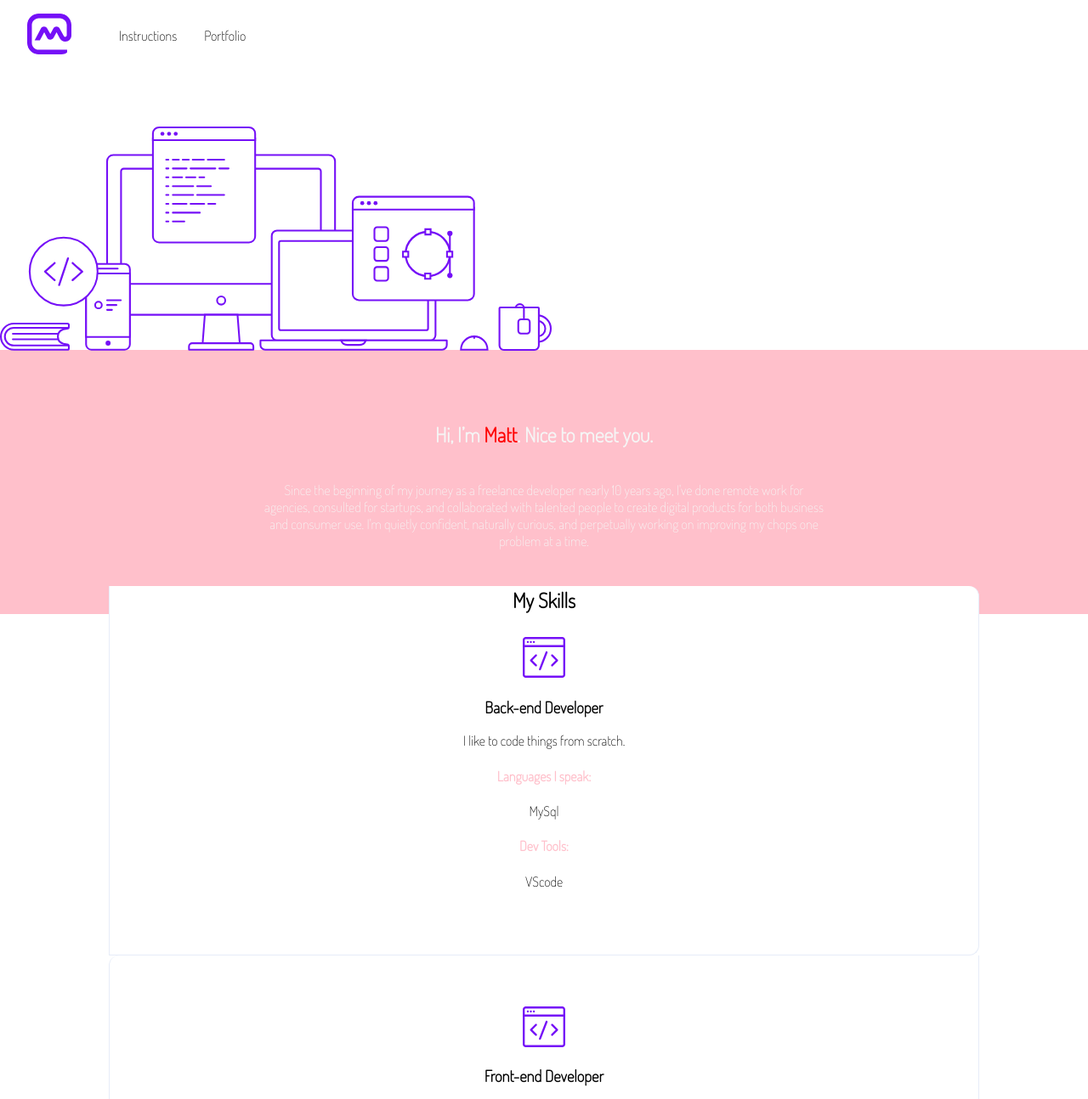
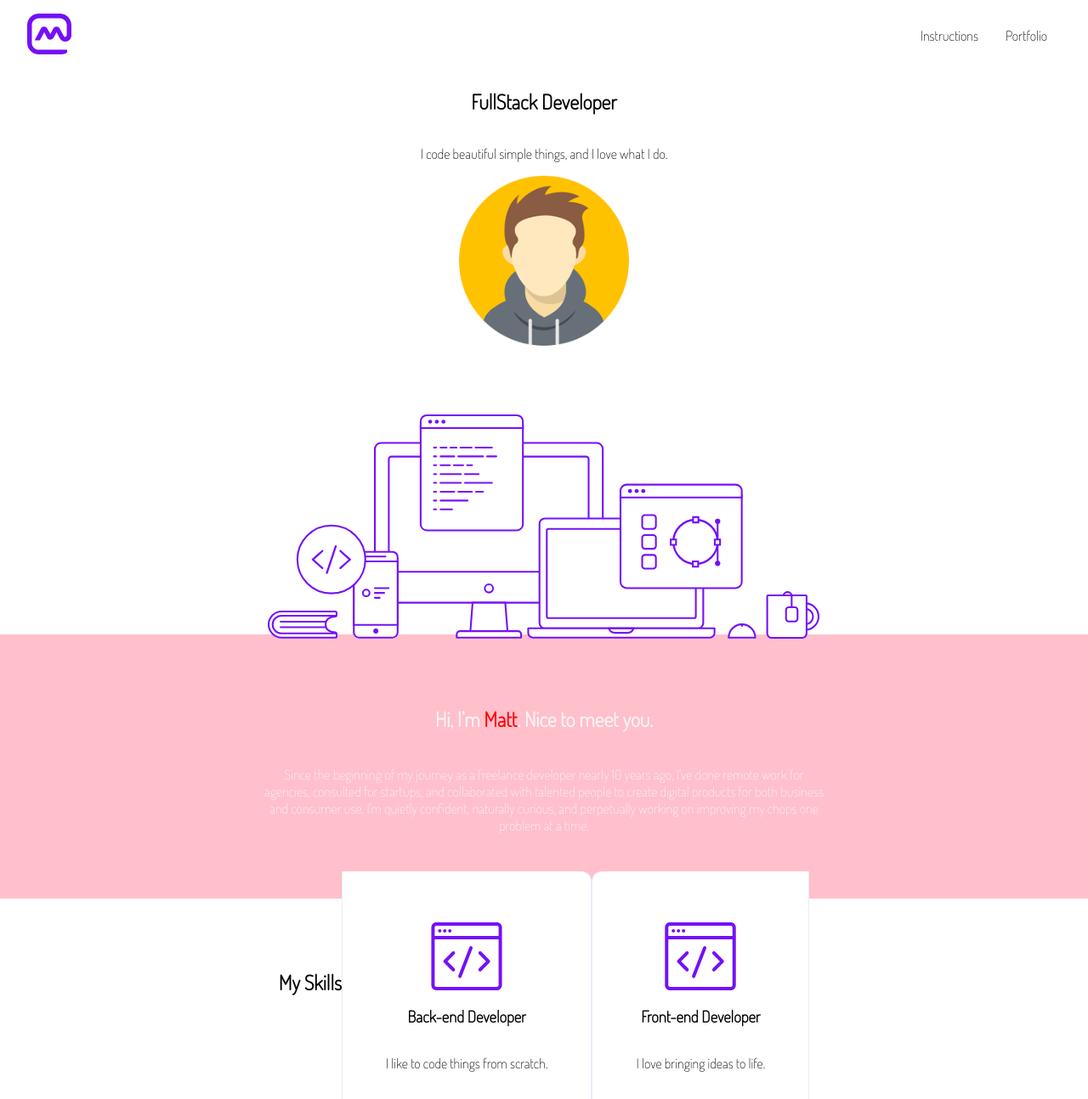
Before and after one commit to wildcodeschool-2025-03/JS-Remote-WestDevs-Checkpoint-1, a website: page site/portfolio.html in a window 1280 px wide. Shown: the top 1294 px of the page at 85% size. Drawn offline with Linux system fonts and the light colour scheme.

Commit message:
work in progress

```diff
--- a/site/css/portfolio.css
+++ b/site/css/portfolio.css
@@ -1,3 +1,7 @@
+* {
+  box-sizing: border-box;
+}
+
 :root {
   --radius: 12px;
 
@@ -9,6 +13,10 @@
   --styledShadow: 0 5px 5px 0 var(var(--shadowColor));
 
   --textAlign: center;
+}
+
+body {
+  margin: 0;
 }
 
 img {
@@ -23,12 +31,32 @@ p {
   padding: 0 var(--gutter);
 }
 
+nav {
+  display: flex;
+  justify-content: space-between;
+}
+
 .menu {
   display: flex;
+  align-items: flex-end;
   margin-bottom: var(--gutter);
 }
 
+.dev {
+  display: flex;
+  flex-direction: column;
+  align-items: center;
+
+  img {
+    height: 200px;
+    width: 200px;
+  }
+}
+
 .desktop {
+  display: flex;
+  flex-direction: column;
+  align-items: center;
   margin: 0;
   margin-top: calc(var(--gutter) * 5);
   margin-bottom: calc(var(--gutter) * -0.3125);
@@ -52,6 +80,9 @@ p {
 }
 
 .skills {
+  display: flex;
+  align-items: first baseline;
+  justify-content: center;
   margin-top: calc(var(--gutter) * -2);
   border-radius: var(--radius);
   padding: 0 10%;
@@ -62,7 +93,15 @@ p {
   text-align: var(--textAlign);
 }
 
+.code {
+  display: block;
+  height: 80px;
+}
+
 .column {
+  display: flex;
+  flex-direction: column;
+   justify-content: center;
   border-left: var(--styledBorder);
   border-right: var(--styledBorder);
   border-bottom: var(--styledBorder);
@@ -108,3 +147,15 @@ p {
 .purple-text {
   color: var(--purple);
 }
+
+@media (min-width: 280px) and (max-width: 700px) {
+  .desktop {
+    display: none;
+  }
+}
+
+@media screen (min-width: 700px) {
+  .skills {
+    display: flex;
+  }
+}
--- a/site/portfolio.html
+++ b/site/portfolio.html
@@ -21,6 +21,12 @@
 
     <main>
       <!-- First banner with title, description, avatar and image desktop -->
+      <section class="dev">
+        <h1>FullStack Developer</h1>
+        <p>I code beautiful simple things, and I love what I do.</p>
+        <img src="./image/avatar-bis.png" alt="avatar de la personne">
+      </section>
+
       <!-- You can use the avatar image on the folder image -->
       <section>
         <figure class="desktop">
@@ -41,7 +47,7 @@
       <article class="skills">
         <h2 class="skills--title">My Skills</h2>
           <section class="column">
-              <img src="image/frontend.svg" alt="" />
+              <img class="code" src="image/frontend.svg" alt="" />
               <h3>Back-end Developer</h3>
               <p>I like to code things from scratch.</p>
               <h4 class="pink-text">Languages I speak:</h4>
@@ -52,7 +58,7 @@
               </ul>
           </section>
           <section class="column">
-              <img src="image/frontend.svg" alt="" />
+              <img class="code" src="image/frontend.svg" alt="" />
               <h3>Front-end Developer</h3>
               <p>I love bringing ideas to life.</p>
               <h4 class="pink-text">Languages I speak:</h4>
```
Also changed, not shown: algo/1/thirdAngle.js (+8 -1 lines), algo/3/findSeniors.js (+4 -3 lines).
